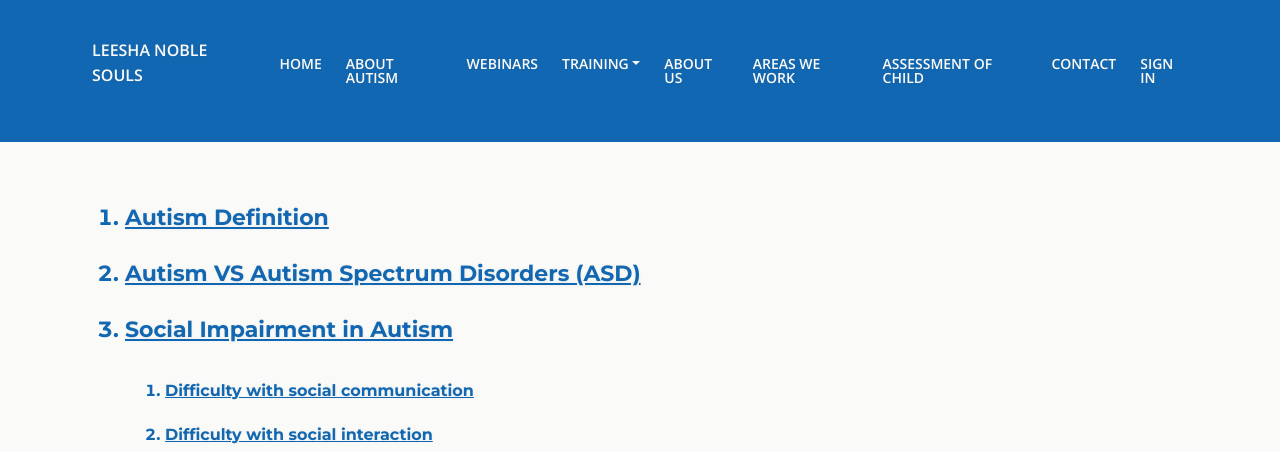
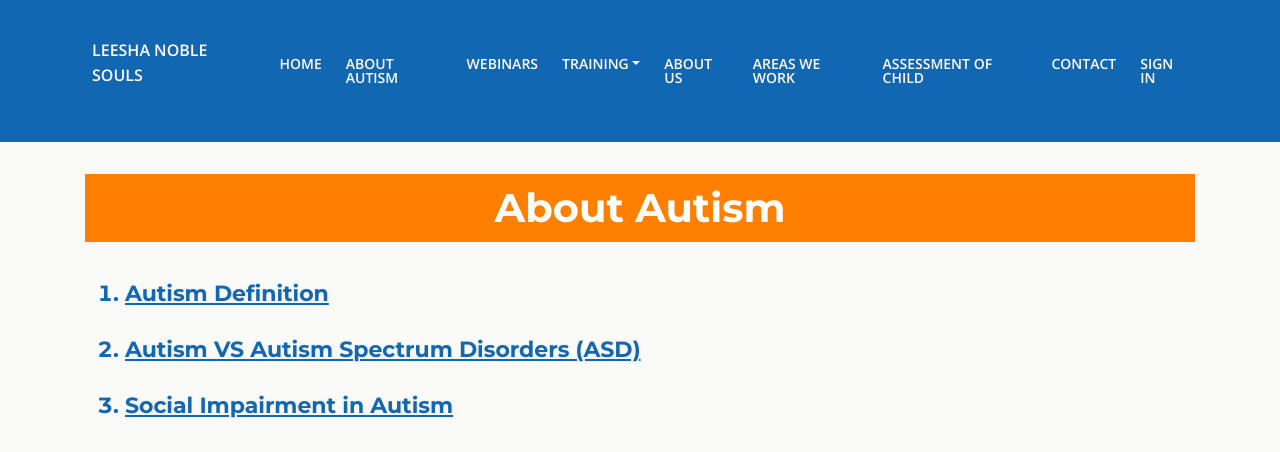
Before and after one commit to Leesha-Noble-Souls/ParentTrainingApp, a Django app: page /autism/ in a window 1280 px wide. Shown: the top 452 px of the page. Run offline with Django 3.2, Linux system fonts and the light colour scheme; some libraries are stand-ins or nearby versions.

Commit message:
add heading and side image

```diff
--- a/templates/parentTraining/about-autism.html
+++ b/templates/parentTraining/about-autism.html
@@ -2,9 +2,14 @@
 {% load static %}
 
 {% block content %}
-
 <div id="intro" class="basic-1">
     <div class="container">
+
+        <h1 style="color:white; padding: 10px; background: #ff8000;text-align: center;">About Autism</h1>
+
+        <div class="row align-items-center" id="definition">
+            <div class="col-lg-7">
+
             <div class="text-container" style="color: #1167b1;">
                <ol class="list-1">
                     <h3>
@@ -72,8 +77,17 @@
                         </ol>
                     </li>
                </ol>
+            </div>
+            </div>
                 <!-- <a class="btn-solid-reg page-scroll" href="#callMe">DETAILS</a> -->
+
+               <div class="col-lg-5">
+                <div class="image-container">
+                    <img class="img-fluid" src="{% static 'images/autism-about.jpeg' %}" alt="alternative" >
+                </div>
+            </div>
         </div> <!-- end of text-container -->
+
         <hr>
         <div class="row align-items-center" id="definition">
             <div class="col-lg-7">
@@ -96,7 +110,7 @@
             </div>
             <div class="col-lg-5">
                 <div class="image-container">
-                    <img class="img-fluid" src="{% static 'images/autism.jpg' %}" alt="alternative" width="250" height="250">
+                    <img class="img-fluid" src="{% static 'images/autism-definition.jpeg' %}" alt="alternative" width="250" height="250">
                 </div>
             </div>
         </div>
@@ -131,7 +145,7 @@
             </div>
             <div class="col-lg-5">
                 <div class="image-container">
-                    <img class="img-fluid" src="{% static 'images/home-image1.jpeg' %}" alt="alternative" width="250" height="250">
+                    <img class="img-fluid" src="{% static 'images/autism-spectrum.jpeg' %}" alt="alternative" width="250" height="250">
                 </div>
             </div>
         </div>
@@ -161,7 +175,7 @@
             </div>
             <div class="col-lg-5">
                 <div class="image-container">
-                    <img class="img-fluid" src="{% static 'images/home-image3.jpeg' %}" alt="alternative" width="250" height="250">
+                    <img class="img-fluid" src="{% static 'images/autism-impairement.jpeg' %}" alt="alternative" width="250" height="250">
                 </div>
             </div>
             <div class="text-container" id="communication">
```
Lines whose indentation alone changed are shown as unchanged.
